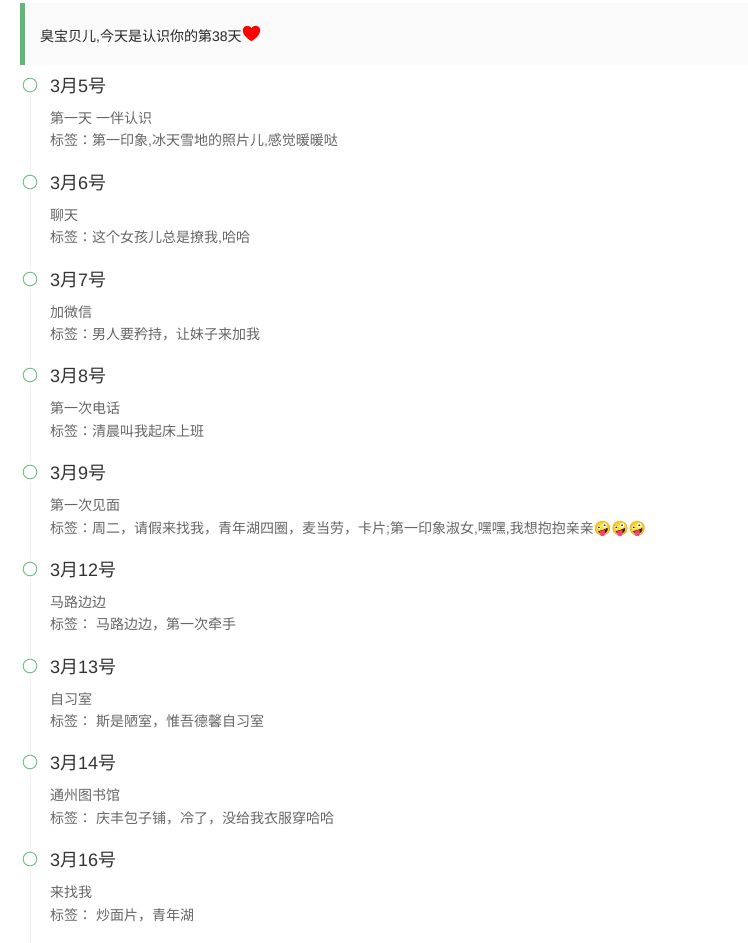
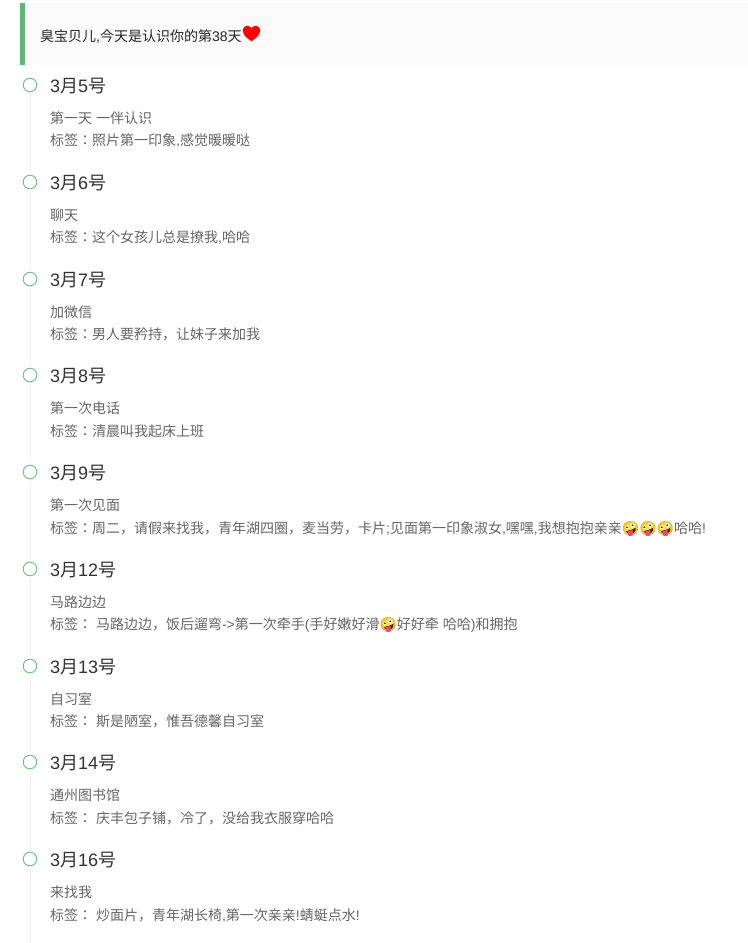
Before and after one commit to congong/jinling, a plain HTML site: page time_line.html in a window 1280 px wide. Shown: the part 76-1019 px from the top of the page, without its empty margins (0-748 px from the left). Drawn offline with Linux system fonts and the light colour scheme.

Commit message:
4.13 day

```diff
--- a/time_line.html
+++ b/time_line.html
@@ -41,15 +41,15 @@
             initContent:function () {
                 var template_li='<li class="layui-timeline-item"><i class="layui-icon layui-timeline-axis"></i><div class="layui-timeline-content layui-text"><h3 class="layui-timeline-title">{day}</h3><p> {title}</p><p>标签：{label}</p> </div></li>'
                 var data=[
-                    {"day":"3月5号","title":"第一天 一伴认识","label":"第一印象,冰天雪地的照片儿,感觉暖暖哒"},
+                    {"day":"3月5号","title":"第一天 一伴认识","label":"照片第一印象,感觉暖暖哒"},
                     {"day":"3月6号","title":"聊天","label":"这个女孩儿总是撩我,哈哈"},
                     {"day":"3月7号","title":"加微信","label":"男人要矜持，让妹子来加我"},
                     {"day":"3月8号","title":"第一次电话","label":"清晨叫我起床上班"},
-                    {"day":"3月9号","title":"第一次见面","label":"周二，请假来找我，青年湖四圈，麦当劳，卡片;第一印象淑女,嘿嘿,我想抱抱亲亲🤪🤪🤪"},
-                    {"day":"3月12号","title":"马路边边","label":" 马路边边，第一次牵手"},
+                    {"day":"3月9号","title":"第一次见面","label":"周二，请假来找我，青年湖四圈，麦当劳，卡片;见面第一印象淑女,嘿嘿,我想抱抱亲亲🤪🤪🤪哈哈!"},
+                    {"day":"3月12号","title":"马路边边","label":" 马路边边，饭后遛弯->第一次牵手(手好嫩好滑🤪好好牵 哈哈)和拥抱"},
                     {"day":"3月13号","title":"自习室","label":" 斯是陋室，惟吾德馨自习室"},
                     {"day":"3月14号","title":"通州图书馆","label":" 庆丰包子铺，冷了，没给我衣服穿哈哈"},
-                    {"day":"3月16号","title":"来找我","label":" 炒面片，青年湖"},
+                    {"day":"3月16号","title":"来找我","label":" 炒面片，青年湖长椅,第一次亲亲!蜻蜓点水!"},
                     {"day":"3月18号","title":"张妈妈","label":" 辣！辣！辣！辣！辣！辣！好吃！好吃！好吃！好吃！好吃！好吃！哈哈！"},
                     {"day":"3月19号","title":"周五晚上见面","label":"见姐姐吃饭，晚上下雨；第一次住在一起，妹子很霸气；"},
                     {"day":"3月20号","title":"周六","label":" 早上陪伴去推拿，我回家，臭宝去图书馆"},
@@ -70,6 +70,8 @@
                     {"day":"4月10号","title":"通州图书馆","label":"穿臭宝外套拍照🤪，虎虎酒🤨🤨，阿凡达，缺少烛光的烛光晚餐"},
                     {"day":"4月11号","title":"通州图书馆","label":"图书馆地铁卡卡卡，散步，加量版湖南米粉，小肚囊鼓鼓哒"},
                     {"day":"4月12号","title":"想想想♾️","label":"充充充，冲冲冲，熬熬熬"},
+                    {"day":"4月13号","title":"夜游前门","label":"夹夹夹,系系系,糖葫芦,东来顺火锅,互相夹菜🤪小男人被臭宝包养的一天,2号线前门地铁小别离"},
+
                 ]
                 var arr=[]
                 for (var i = 0; i < data.length; i++) {
```
